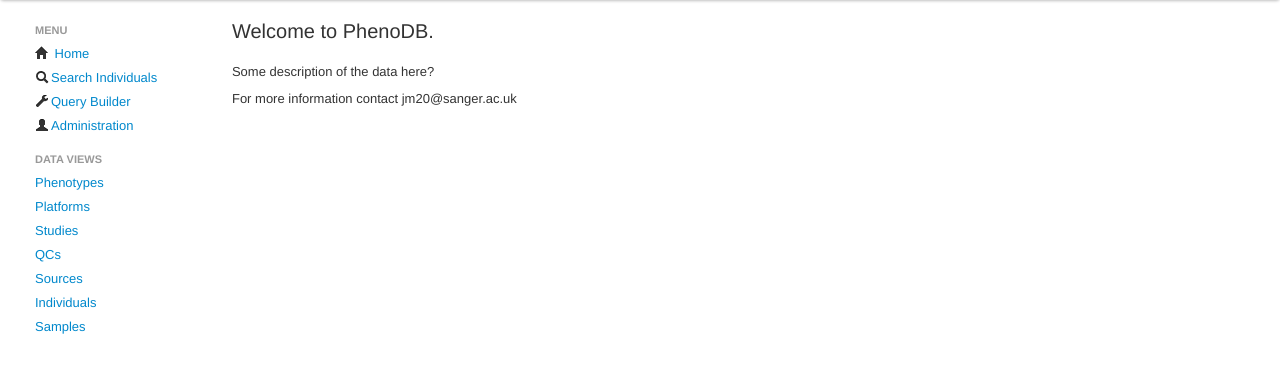
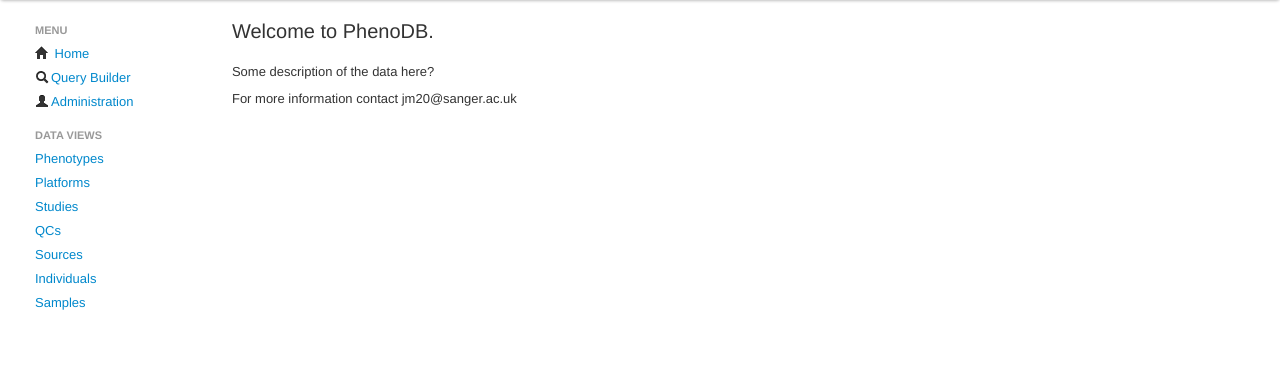
Before and after one commit to wtsi-medical-genomics/phenodb, a Django app: page /search/ in a window 1280 px wide. Shown: the part 40-413 px from the top of the page. Run offline with Django 3.2, Linux system fonts and the light colour scheme; parts of the project's set-up code (start-up, migrations or seed data) failed here and were passed over.

Commit message:
removed link to individual search

```diff
--- a/templates/search/base.html
+++ b/templates/search/base.html
@@ -22,8 +22,7 @@
           <ul class="nav nav-list">
             <li class="nav-header">Menu</li>
             <li><a href="/search"><i class="icon-home"></i> Home</a></li>
-            <li><a href="/search/idsearch"><i class="icon-search"></i>Search Individuals</a></li>
-            <li><a href="/search/querybuilder"><i class="icon-wrench"></i>Query Builder</a></li>
+            <li><a href="/search/querybuilder"><i class="icon-search"></i>Query Builder</a></li>
             <li><a href="/admin"><i class="icon-user"></i>Administration</a></li>
             <li class="nav-header">Data views</li>
             <li><a href="/search/phenotypes">Phenotypes</a></li>
```
